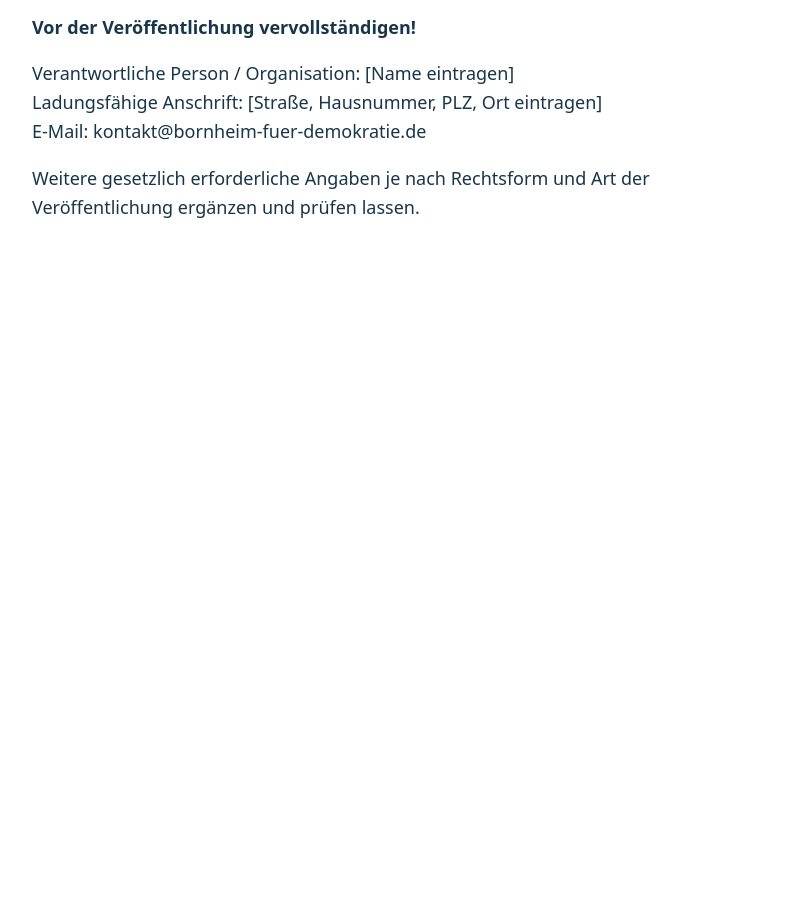
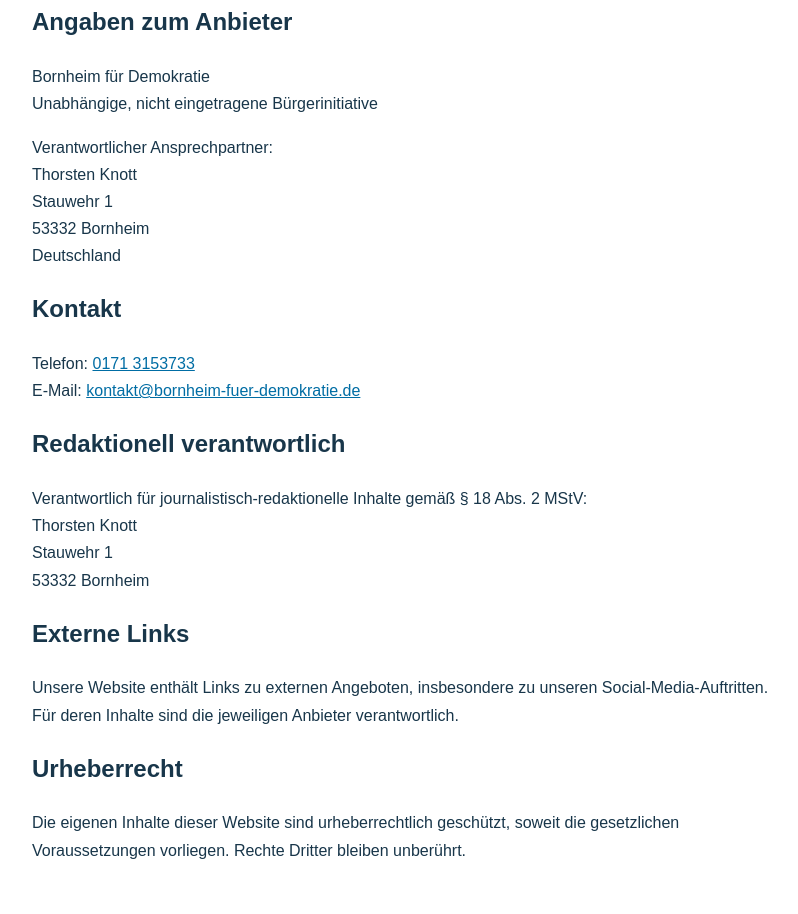
Before and after one commit to derbornheimer/bornheim-fuer-demokratie, a plain HTML site: page impressum.html in a window 1280 px wide. Shown: the part 172-1086 px from the top of the page, without its empty margins (233-1031 px from the left). Before the commit the page ends 800 px from the top, so only its background shows below. Drawn offline with Linux system fonts and the light colour scheme.

Commit message:
Update impressum.html

```diff
--- a/impressum.html
+++ b/impressum.html
@@ -1 +1,76 @@
-<!doctype html><html lang="de"><head><meta charset="utf-8"><meta name="viewport" content="width=device-width, initial-scale=1"><title>Impressum – Bornheim für Demokratie</title><style>body{font:18px/1.6 system-ui,sans-serif;max-width:750px;margin:50px auto;padding:0 20px;color:#18364a}a{color:#006da4}</style></head><body><p><a href="index.html">← Zur Startseite</a></p><h1>Impressum</h1><p><strong>Vor der Veröffentlichung vervollständigen!</strong></p><p>Verantwortliche Person / Organisation: [Name eintragen]<br>Ladungsfähige Anschrift: [Straße, Hausnummer, PLZ, Ort eintragen]<br>E-Mail: kontakt@bornheim-fuer-demokratie.de</p><p>Weitere gesetzlich erforderliche Angaben je nach Rechtsform und Art der Veröffentlichung ergänzen und prüfen lassen.</p></body></html>
+
+<!DOCTYPE html>
+<html lang="de">
+<head>
+  <meta charset="UTF-8">
+  <meta name="viewport" content="width=device-width, initial-scale=1">
+  <title>Impressum | Bornheim für Demokratie</title>
+  <style>
+    body {
+      font-family: Arial, sans-serif;
+      max-width: 750px;
+      margin: 50px auto;
+      padding: 0 20px;
+      color: #18364a;
+      line-height: 1.7;
+    }
+    a { color: #006da4; }
+    h1 { color: #006da4; }
+  </style>
+</head>
+<body>
+  <p><a href="index.html">← Zurück zur Startseite</a></p>
+
+  <h1>Impressum</h1>
+
+  <h2>Angaben zum Anbieter</h2>
+  <p>
+    Bornheim für Demokratie<br>
+    Unabhängige, nicht eingetragene Bürgerinitiative
+  </p>
+
+  <p>
+    Verantwortlicher Ansprechpartner:<br>
+    Thorsten Knott<br>
+    Stauwehr 1<br>
+    53332 Bornheim<br>
+    Deutschland
+  </p>
+
+  <h2>Kontakt</h2>
+  <p>
+    Telefon: <a href="tel:+491713153733">0171 3153733</a><br>
+    E-Mail:
+    <a href="mailto:kontakt@bornheim-fuer-demokratie.de">
+      kontakt@bornheim-fuer-demokratie.de
+    </a>
+  </p>
+
+  <h2>Redaktionell verantwortlich</h2>
+  <p>
+    Verantwortlich für journalistisch-redaktionelle
+    Inhalte gemäß § 18 Abs. 2 MStV:<br>
+    Thorsten Knott<br>
+    Stauwehr 1<br>
+    53332 Bornheim
+  </p>
+
+  <h2>Externe Links</h2>
+  <p>
+    Unsere Website enthält Links zu externen
+    Angeboten, insbesondere zu unseren
+    Social-Media-Auftritten.
+    Für deren Inhalte sind die jeweiligen
+    Anbieter verantwortlich.
+  </p>
+
+  <h2>Urheberrecht</h2>
+  <p>
+    Die eigenen Inhalte dieser Website sind
+    urheberrechtlich geschützt, soweit die
+    gesetzlichen Voraussetzungen vorliegen.
+    Rechte Dritter bleiben unberührt.
+  </p>
+
+</body>
+</html>
```
